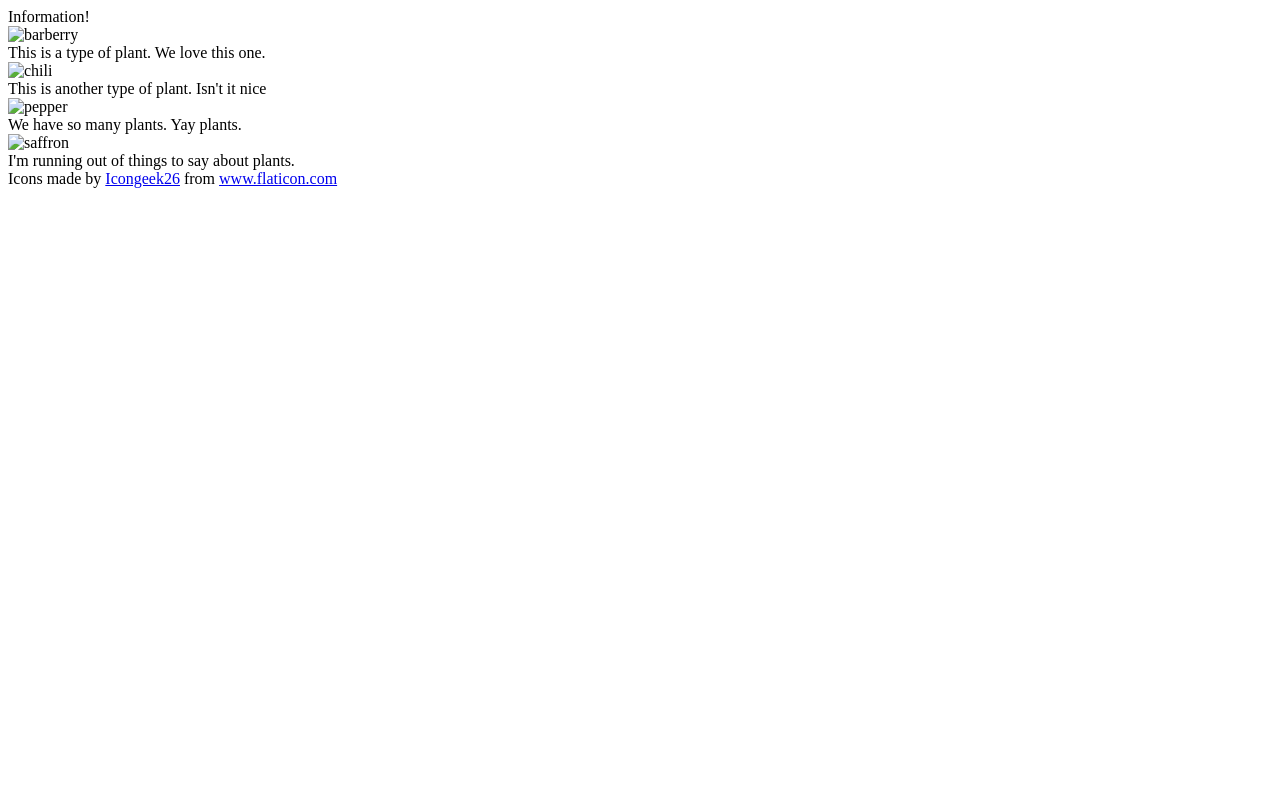
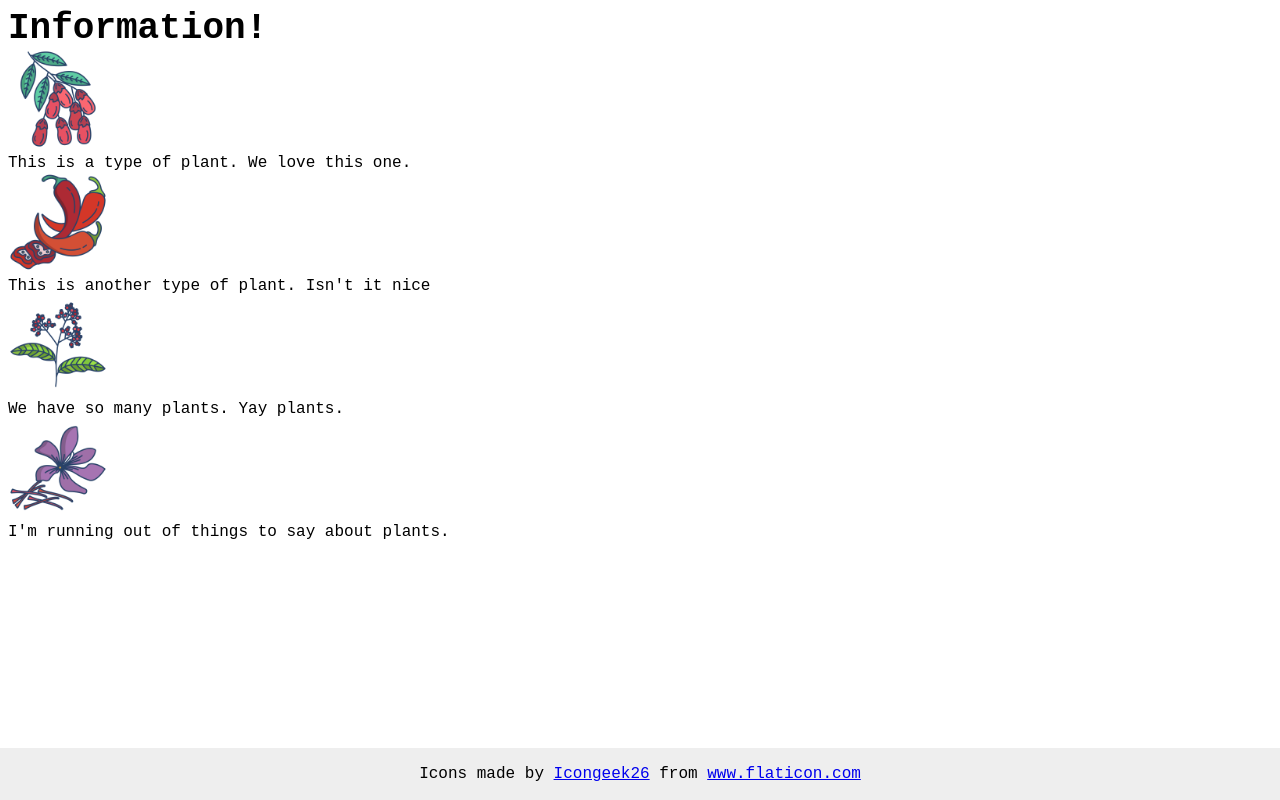
Before and after one commit to tac3563/TOP-Flex-Info-Section, a plain HTML site: page index.html in a window 1280 px wide. Drawn offline with Linux system fonts and the light colour scheme.

Commit message:
added css styles and image assets

```diff
--- a/index.html
+++ b/index.html
@@ -9,16 +9,16 @@
 
     <div class="title">Information!</div>
 
-    <img src="./images/barberry.png" alt="barberry">
+    <img src="/assets/barberry.png" alt="barberry">
     <div class="text">This is a type of plant. We love this one.</div>
 
-    <img src="./images/chilli.png" alt="chili">
+    <img src="/assets/chilli.png" alt="chili">
     <div class="text">This is another type of plant. Isn't it nice</div>
 
-    <img src="./images/pepper.png" alt="pepper">
+    <img src="/assets/pepper.png" alt="pepper">
     <div class="text">We have so many plants. Yay plants.</div>
 
-    <img src="./images/saffron.png" alt="saffron">
+    <img src="/assets/saffron.png" alt="saffron">
     <div class="text">I'm running out of things to say about plants.</div>
 
     <div class="footer">
--- a/style.css
+++ b/style.css
@@ -0,0 +1,26 @@
+body {
+    font-family: 'Courier New', Courier, monospace;
+  }
+
+  img {
+    width: 100px;
+    height: 100px;
+  }
+
+  .title {
+    font-size: 36px;
+    font-weight: 900;
+  }
+
+  /* do not edit this footer */
+  .footer {
+    position: fixed;
+    bottom: 0;
+    left: 0;
+    right: 0;
+    height: 52px;
+    display: flex;
+    align-items: center;;
+    justify-content: center;
+    background: #eee;
+  }
```
Also changed, not shown: assets/barberry.png (added), assets/chilli.png (added), assets/pepper.png (added), assets/saffron.png (added).
